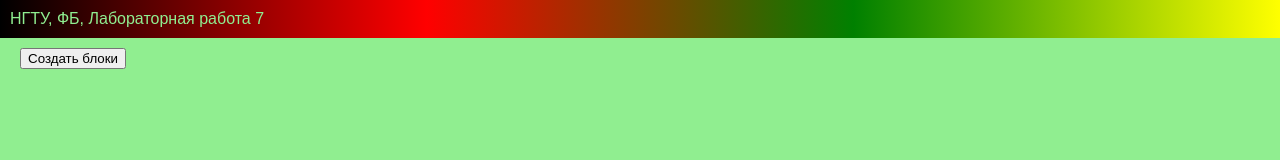
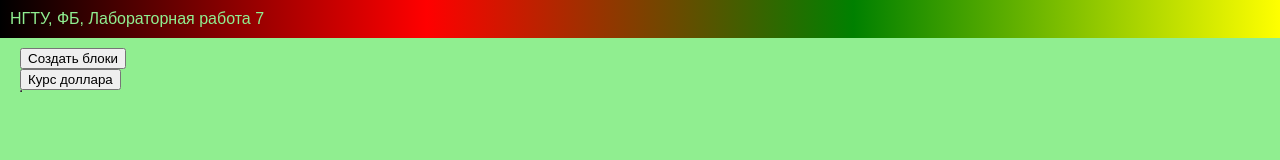
Before and after one commit to SouceTardar/web-programming-labs, a plain HTML site: page lab7.html in a window 1280 px wide. Drawn offline with Linux system fonts and the light colour scheme.

Commit message:
Курс доллара

```diff
--- a/lab7.html
+++ b/lab7.html
@@ -15,6 +15,24 @@
                 blocks.appendChild(block);
             }
         }
+        function showExchange() {
+            let exchange = [79.9669, 80.1665, 79.9379, 79.9093, 80.0366,
+                            80.7642, 79.9798, 79.1004, 77.2041, 75.8846];
+            let table = document.getElementById('dollar-exchange');
+            for(let i = 0; i < exchange.length; i++) {
+                let tr = document.createElement('tr');
+                let td = document.createElement('td');
+                td.innerHTML = exchange[i];
+                tr.appendChild(td);
+                table.appendChild(td);
+            }
+            let sum = 0
+            for(let i = 0; i < exchange.length; i++) {
+                sum = sum + exchange[i];
+            }
+            let average = sum / exchange.length;
+            document.getElementById('detail').innerHTML = 'Среднее значения: ' + average
+        }
     </script>
 
 </head>
@@ -27,6 +45,9 @@
         <button onclick="addBlocks()">Создать блоки</button>
         <div id="blocks"></div>
 
+        <button onclick="showExchange()">Курс доллара</button>
+        <table border="1" id="dollar-exchange"></table>
+        <div id="detail"></div>
     </main>
 </body>
 </html>
```
